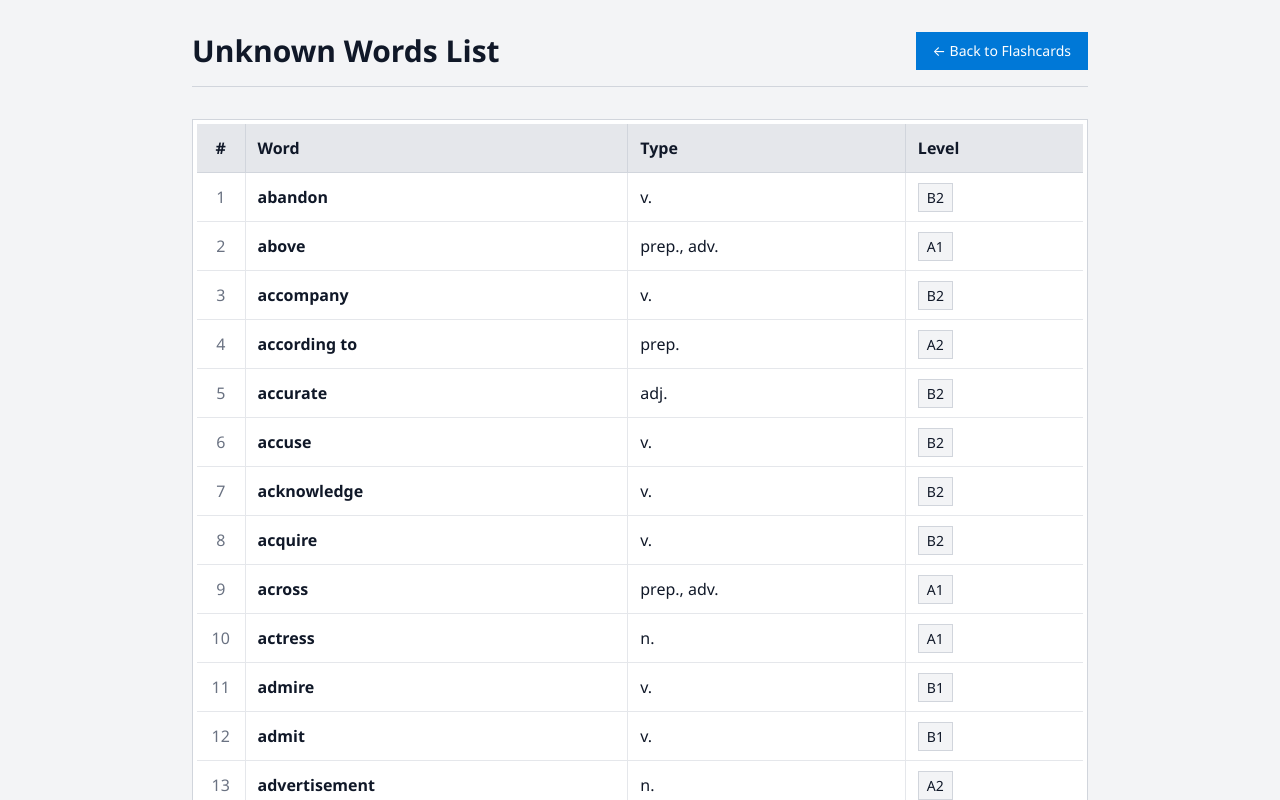
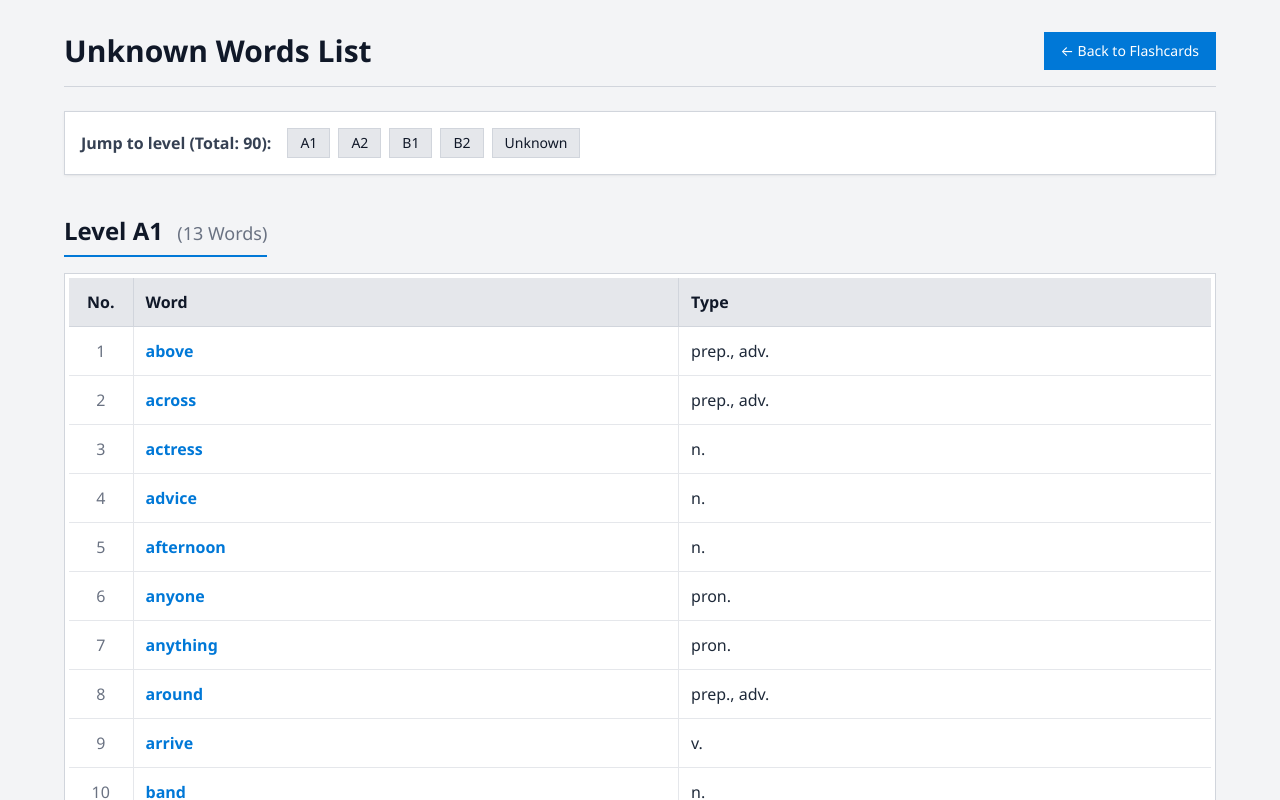
Before and after one commit to kahramanX/flashcard-app, a Next.js app: page /unknown in a window 1280 px wide. Shown: the top 800 px of the page. Built offline with nearby package versions, Linux system fonts and the light colour scheme.

Commit message:
Update page.tsx

```diff
--- a/src/app/unknown/page.tsx
+++ b/src/app/unknown/page.tsx
@@ -3,23 +3,56 @@ import path from 'path';
 import Link from 'next/link';
 
 export default async function UnknownWordsPage() {
-  let unknownWords = [];
+  let unknownWords: any[] = [];
   try {
     const filePath = path.join(process.cwd(), 'unknown_words.json');
     if (fs.existsSync(filePath)) {
-      const fileContents = fs.readFileSync(filePath, 'utf8');
+      const fileContents = await fs.promises.readFile(filePath, 'utf8');
       unknownWords = JSON.parse(fileContents);
     }
   } catch (error) {
     console.error('Failed to load unknown_words.json:', error);
   }
 
+  // Group by Level
+  const grouped: Record<string, typeof unknownWords> = {};
+  let totalFilteredWords = 0;
+
+  unknownWords.forEach((w: any) => {
+    const wordStr = typeof w.word === 'string' ? w.word.trim() : "";
+    // Only allow words with alphabetic characters, hyphens, spaces, and single quotes
+    if (!/^[a-zA-Z\-\s']+$/.test(wordStr)) {
+      return;
+    }
+
+    let level = typeof w.level === 'string' ? w.level.trim() : "Unknown";
+    if (level === "") level = "Unknown";
+
+    if (!grouped[level]) {
+      grouped[level] = [];
+    }
+    grouped[level].push(w);
+    totalFilteredWords++;
+  });
+
+  // Sort words alphabetically within each level
+  Object.keys(grouped).forEach(level => {
+    grouped[level].sort((a: any, b: any) => {
+      const wordA = a.word || "";
+      const wordB = b.word || "";
+      return wordA.localeCompare(wordB);
+    });
+  });
+
+  // Sort level names (A1, A2, B1...)
+  const sortedLevels = Object.keys(grouped).sort();
+
   return (
     <main className="min-h-screen p-8 bg-gray-100 dark:bg-zinc-900 text-gray-900 dark:text-white flex flex-col">
-      <div className="max-w-4xl mx-auto w-full">
+      <div className="max-w-6xl mx-auto w-full">
 
         {/* Header */}
-        <div className="flex justify-between items-center mb-8 pb-4 border-b border-gray-300 dark:border-zinc-700">
+        <div className="flex justify-between items-center mb-6 pb-4 border-b border-gray-300 dark:border-zinc-700">
           <h1 className="text-3xl font-bold">Unknown Words List</h1>
           <Link
             href="/"
@@ -36,41 +69,61 @@ export default async function UnknownWordsPage() {
             <p className="text-gray-600 dark:text-gray-400">You haven't marked any words as unknown yet.</p>
           </div>
         ) : (
-          <div className="bg-white dark:bg-zinc-800 border border-gray-300 dark:border-zinc-700 p-1 rounded-none">
-            <table className="w-full text-left border-collapse">
+          <>
+            {/* Quick Navigation Bar */}
+            <div className="sticky top-0 z-50 flex flex-wrap gap-2 mb-10 items-center border border-gray-300 dark:border-zinc-700 bg-white dark:bg-zinc-800 p-4 shadow-sm shadow-black/5">
+              <span className="font-semibold text-gray-700 dark:text-gray-300 mr-2">Jump to level (Total: {totalFilteredWords}):</span>
+              {sortedLevels.map(level => (
+                <a
+                  key={level}
+                  href={`#${level.replace(/\s+/g, '-')}`}
+                  className="px-3 py-1 bg-gray-200 dark:bg-zinc-700 hover:bg-[#0078D7] hover:text-white dark:hover:bg-[#0078D7] border border-gray-300 dark:border-zinc-600 hover:border-[#0078D7] dark:hover:border-[#0078D7] transition-colors font-medium text-sm rounded-none"
+                >
+                  {level}
+                </a>
+              ))}
+            </div>
+
+            <div className="flex flex-col gap-12">
+              {sortedLevels.map((level) => (
+                <div key={level} id={level.replace(/\s+/g, '-')} className="scroll-mt-24">
+                  <h2 className="text-2xl font-bold mb-4 border-b-2 border-[#0078D7] pb-2 inline-block">
+                    Level {level} <span className="text-gray-500 dark:text-gray-400 font-normal text-lg ml-2">({grouped[level].length} Words)</span>
+                  </h2>
+
+                  <div className="bg-white dark:bg-zinc-800 border border-gray-300 dark:border-zinc-700 p-1 rounded-none overflow-x-auto">
+                    <table className="w-full text-left border-collapse min-w-[500px]">
                       <thead>
                         <tr className="bg-gray-200 dark:bg-zinc-700 border-b border-gray-300 dark:border-zinc-600">
-                  <th className="p-3 font-semibold w-12 text-center border-r border-gray-300 dark:border-zinc-600">#</th>
+                          <th className="p-3 font-semibold w-16 text-center border-r border-gray-300 dark:border-zinc-600">No.</th>
                           <th className="p-3 font-semibold border-r border-gray-300 dark:border-zinc-600">Word</th>
-                  <th className="p-3 font-semibold border-r border-gray-300 dark:border-zinc-600">Type</th>
-                  <th className="p-3 font-semibold">Level</th>
+                          <th className="p-3 font-semibold">Type</th>
                         </tr>
                       </thead>
                       <tbody>
-                {unknownWords.map((word: any, index: number) => (
+                        {grouped[level].map((word: any, index: number) => (
                           <tr
                             key={word.id}
-                    className="border-b border-gray-200 dark:border-zinc-700 hover:bg-gray-50 dark:hover:bg-zinc-700/50 transition-colors"
+                            className="border-b border-gray-200 dark:border-zinc-700 hover:bg-gray-50 dark:hover:bg-zinc-700/50 transition-none group"
                           >
-                    <td className="p-3 text-center border-r border-gray-200 dark:border-zinc-700 text-gray-500 dark:text-gray-400">
+                            <td className="p-3 text-center border-r border-gray-200 dark:border-zinc-700 text-gray-500 dark:text-gray-400 group-hover:bg-gray-100 group-hover:dark:bg-zinc-600 transition-none">
                               {index + 1}
                             </td>
-                    <td className="p-3 font-bold border-r border-gray-200 dark:border-zinc-700">
+                            <td className="p-3 font-bold border-r border-gray-200 dark:border-zinc-700 text-win-blue dark:text-blue-400">
                               {word.word}
                             </td>
-                    <td className="p-3 border-r border-gray-200 dark:border-zinc-700">
+                            <td className="p-3 text-gray-800 dark:text-gray-200">
                               {word.type}
-                    </td>
-                    <td className="p-3">
-                      <span className="px-2 py-1 bg-gray-100 dark:bg-zinc-900 border border-gray-300 dark:border-zinc-600 text-sm">
-                        {word.level}
-                      </span>
                             </td>
                           </tr>
                         ))}
                       </tbody>
                     </table>
                   </div>
+                </div>
+              ))}
+            </div>
+          </>
         )}
       </div>
     </main>
```
Lines whose indentation alone changed are shown as unchanged.
